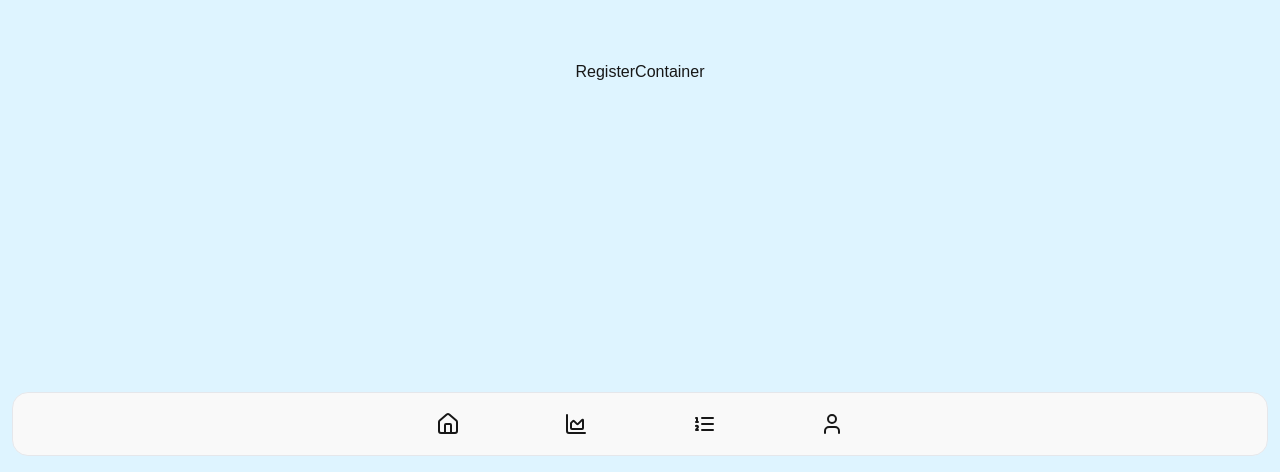
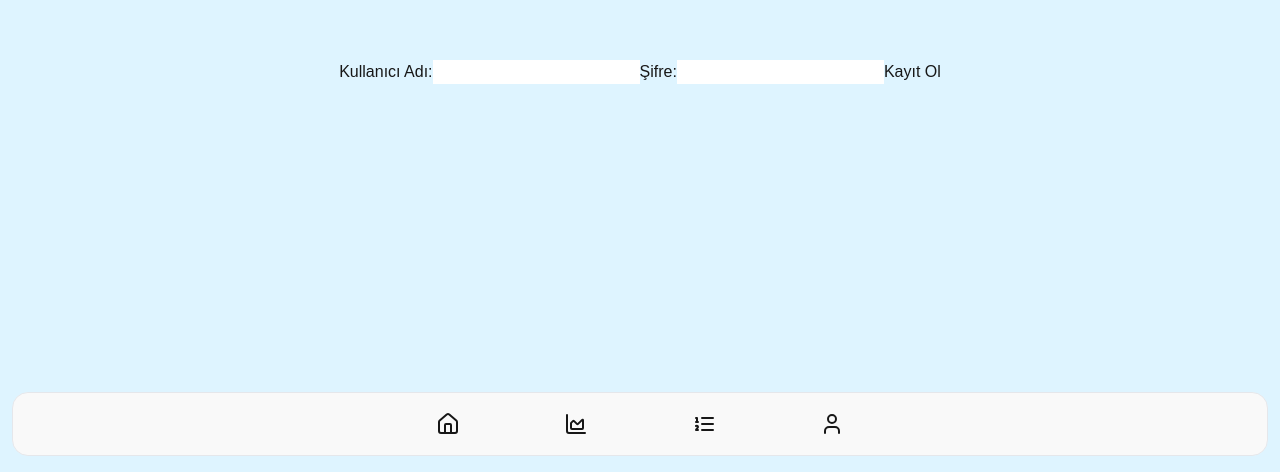
Before and after one commit to eatalay13/book_tracker, a Next.js app: page /register in a window 1280 px wide. Shown: the part 328-800 px from the top of the page. Built offline with nearby package versions, Linux system fonts and the light colour scheme.

Commit message:
Add signup route and functionality

```diff
--- /dev/null
+++ b/src/app/api/auth/signup/route.ts
@@ -0,0 +1,13 @@
+import { createUserInDb } from "@/data/userRepo";
+import { NextRequest } from "next/server";
+
+export async function POST(request: NextRequest) {
+  // Get the user object from the request body
+  const { username, password } = await request.json();
+
+  // Create the user in your database
+  await createUserInDb({ username, password });
+
+  // Return the user object
+  return Response.json({ username });
+}
--- a/src/containers/register/index.tsx
+++ b/src/containers/register/index.tsx
@@ -1,5 +1,51 @@
+"use client";
+
+import { useState } from "react";
+
 function RegisterContainer() {
-  return <div>RegisterContainer</div>;
+  const [username, setusername] = useState("");
+  const [password, setPassword] = useState("");
+
+  const handleSubmit = async (e: React.FormEvent) => {
+    e.preventDefault();
+
+    // Sign up işlemi için backend'e istekte bulunabilirsiniz
+    const res = await fetch("/api/auth/signup", {
+      method: "POST",
+      body: JSON.stringify({ username, password }),
+      headers: { "Content-Type": "application/json" },
+    });
+
+    if (res.ok) {
+      console.log("User signed up successfully");
+    } else {
+      console.error("Signup failed");
+    }
+  };
+
+  return (
+    <form onSubmit={handleSubmit}>
+      <label>
+        Kullanıcı Adı:
+        <input
+          type="text"
+          value={username}
+          onChange={(e) => setusername(e.target.value)}
+          required
+        />
+      </label>
+      <label>
+        Şifre:
+        <input
+          type="password"
+          value={password}
+          onChange={(e) => setPassword(e.target.value)}
+          required
+        />
+      </label>
+      <button type="submit">Kayıt Ol</button>
+    </form>
+  );
 }
 
 export default RegisterContainer;
```
Also changed, not shown: 1 other file (tests, documents, lock files or other folders).
